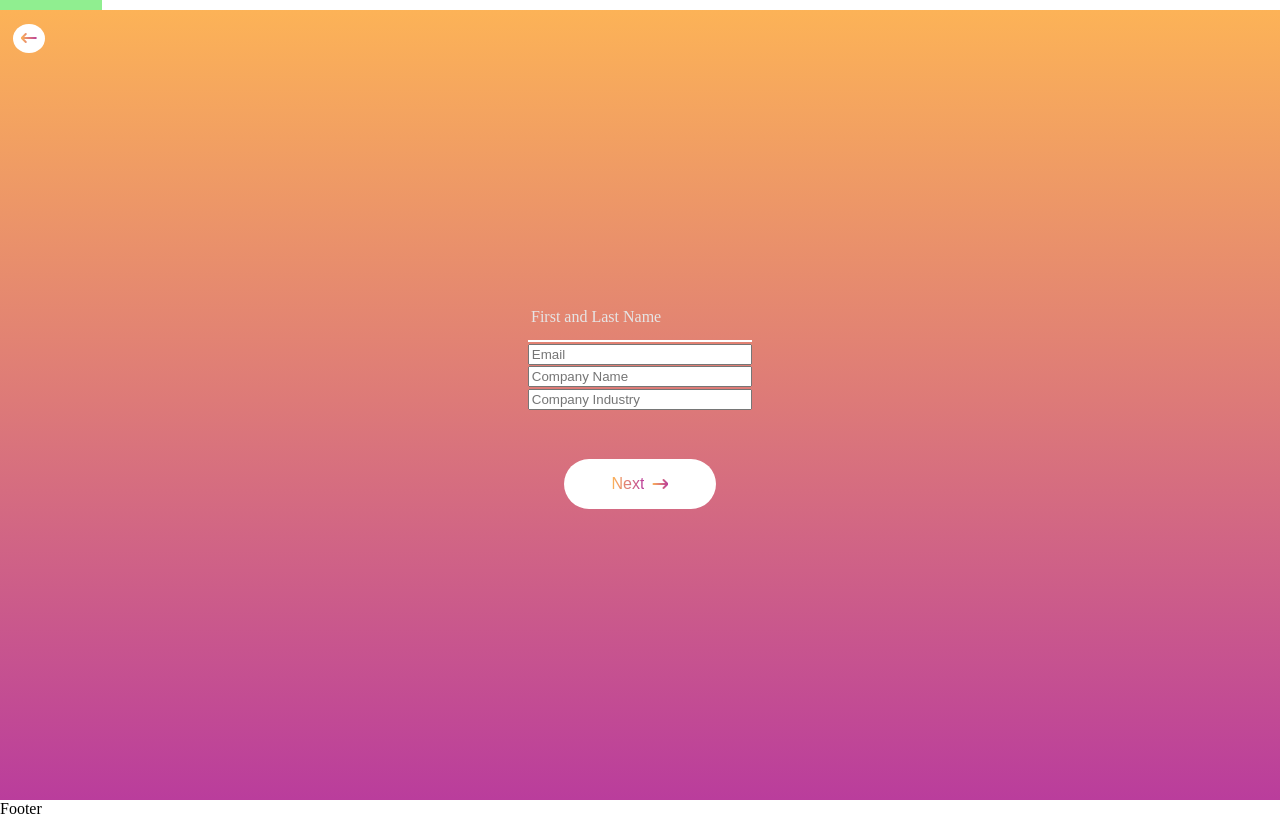
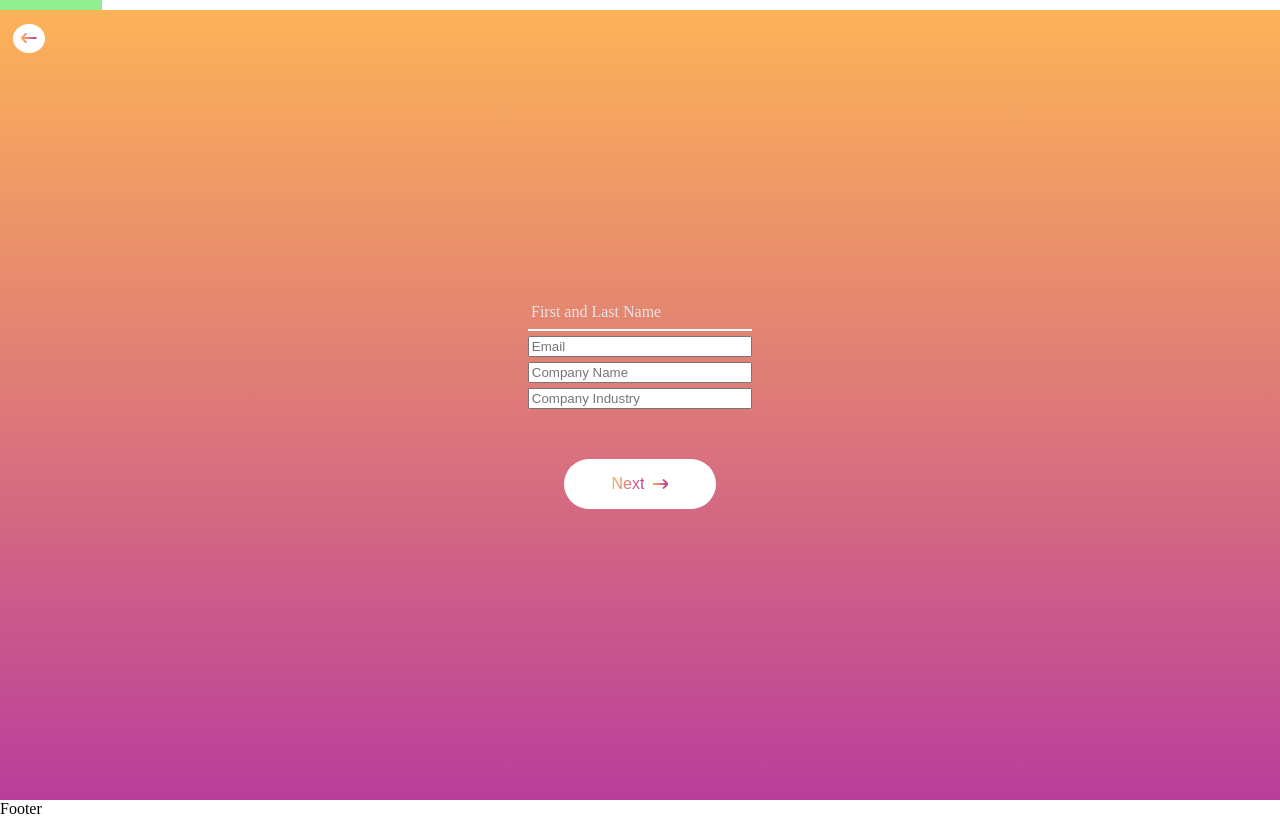
Before and after one commit to AkaraTawng/client-design-questionairre, a React (Vite) app: page / in a window 1280 px wide. Both pictures are taken after a click on the button "Let's go!". Built offline with nearby package versions, Linux system fonts and the light colour scheme.

Commit message:
adjust name input padding

```diff
--- a/src/components/PersonalInfo.jsx
+++ b/src/components/PersonalInfo.jsx
@@ -44,13 +44,13 @@ const Label = styled.span`
 
 const NameInput = styled.input`
   width: 100%;
-  padding: 1rem 1.2rem;
+  padding: .6rem 1.2rem;
   border: none;
   font-size: .9rem;
   outline-color: transparent;
   background-color: transparent;
   border-bottom: 2px solid white;
-  color: #e6e5e5;
+  color: white;
 
   &:focus {
     /* border: 3px solid #ffda37; */
@@ -58,6 +58,7 @@ const NameInput = styled.input`
 
   &:not(:placeholder-shown) + span,
   &:focus + span {
+    color: white;
     transform: translateX(10px);
     transform: translateY(-25px);
     font-size: 0.75rem;
```
